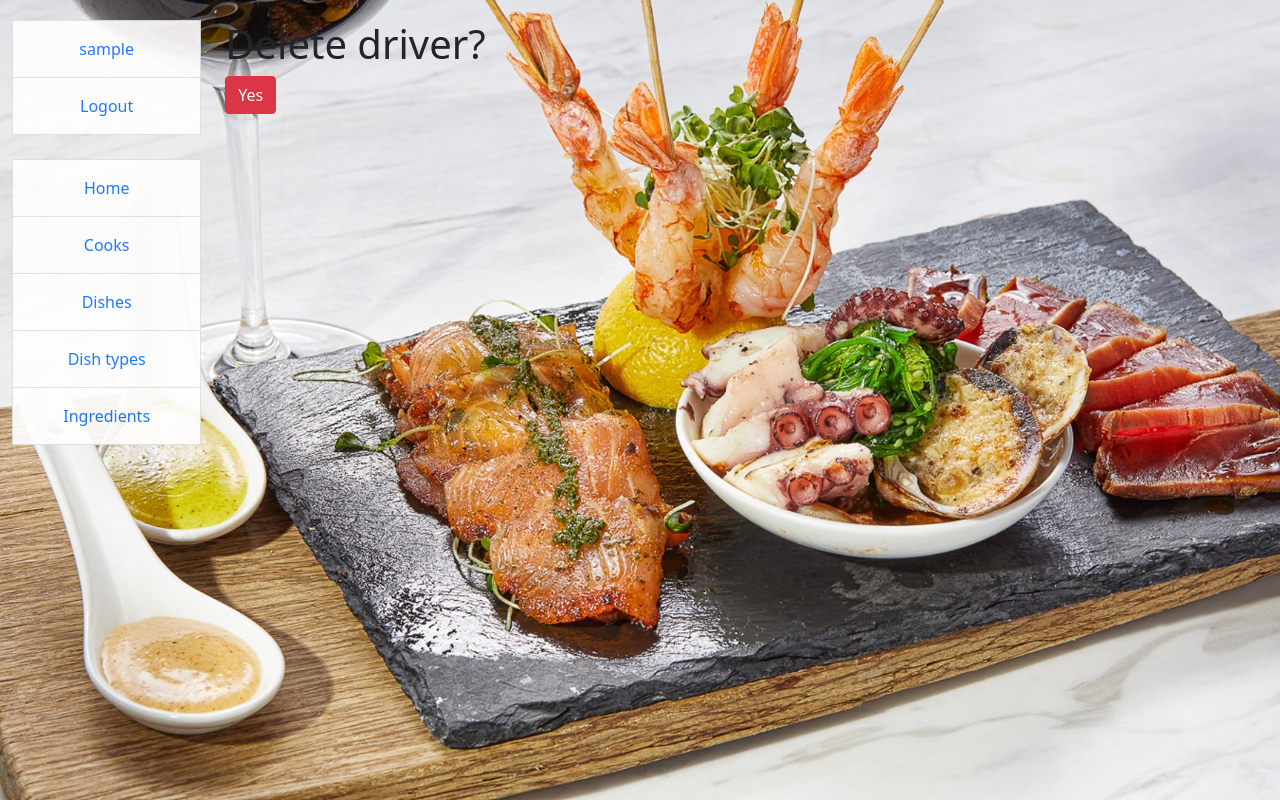
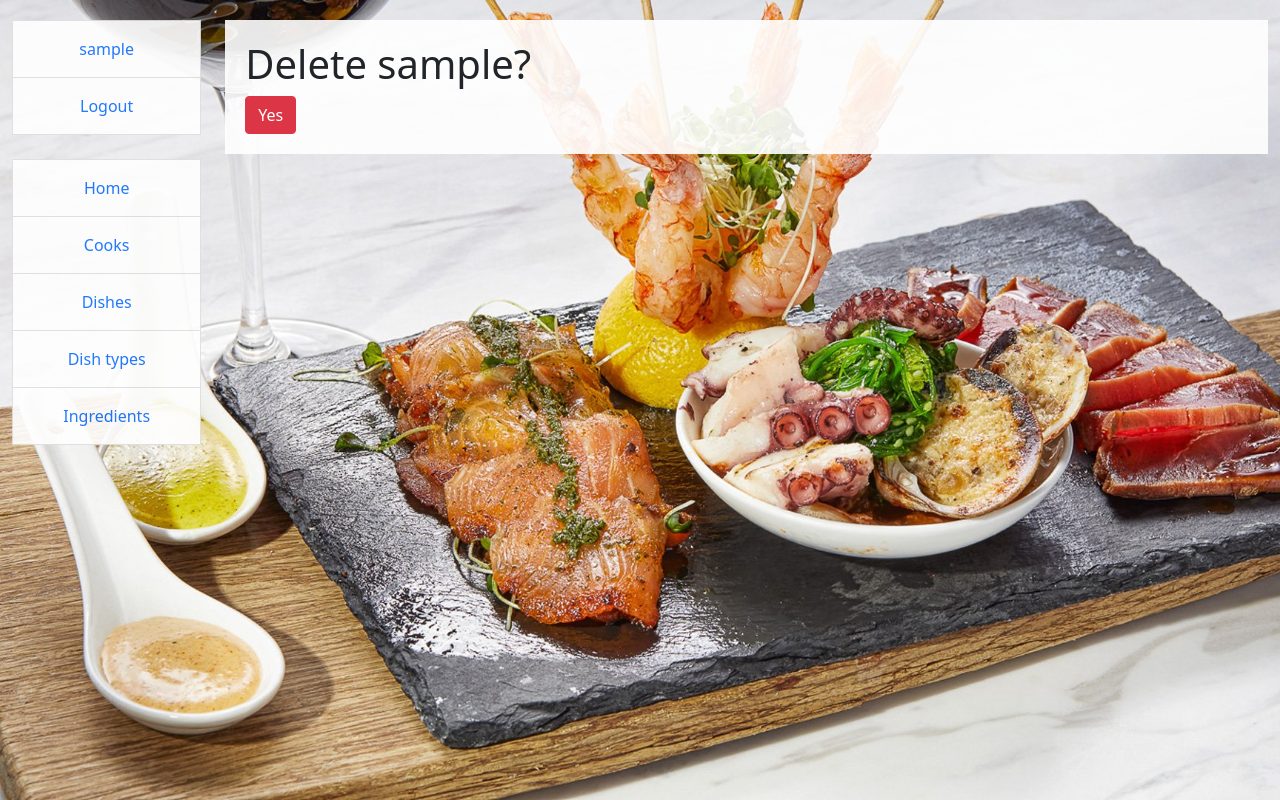
Before and after one commit to Gr1zzZzzly/restaurant-kitchen-service, a Django app: page /cooks/1/delete/ in a window 1280 px wide. Run offline with Django 4.2, Linux system fonts and the light colour scheme; the visitor is signed in with stand-in values (Sample User, id 1); data comes from the database, SQL or seed files in the repository.

Commit message:
change update cook

```diff
--- a/kitchen/forms.py
+++ b/kitchen/forms.py
@@ -39,6 +39,12 @@ class CookForm(UserCreationForm):
         )
 
 
+class CookUpdateExperienceForm(forms.ModelForm):
+    class Meta:
+        model = get_user_model()
+        fields = ["years_of_experience"]
+
+
 class SearchForm(forms.Form):
     title = forms.CharField(
         max_length=255,
--- a/kitchen/views.py
+++ b/kitchen/views.py
@@ -3,7 +3,7 @@ from django.shortcuts import render
 from django.urls import reverse_lazy
 from django.views import generic
 
-from kitchen.forms import DishForm, SearchForm, CookForm, IngredientForm
+from kitchen.forms import DishForm, SearchForm, CookForm, IngredientForm, CookUpdateExperienceForm
 from kitchen.models import Cook, Dish, DishType, Ingredient
 
 
@@ -161,7 +161,7 @@ class CookCreateView(LoginRequiredMixin, generic.CreateView):
 
 class CookUpdateView(LoginRequiredMixin, generic.UpdateView):
     model = Cook
-    form_class = CookForm
+    form_class = CookUpdateExperienceForm
 
 
 class CookDeleteView(LoginRequiredMixin, generic.DeleteView):
--- a/templates/kitchen/cook_confirm_delete.html
+++ b/templates/kitchen/cook_confirm_delete.html
@@ -3,10 +3,12 @@
 {% block title %}<title>Delete {{ cook.username }}</title>{% endblock %}
 
 {% block content %}
-  <h1>Delete driver?</h1>
+  <div class="substrate">
+  <h1>Delete {{ cook.username }}?</h1>
   <form action="" method="post">
     {% csrf_token %}
 
     <input type="submit" value="Yes" class="btn btn-danger">
   </form>
+  </div>
 {% endblock %}
--- a/templates/kitchen/cook_detail.html
+++ b/templates/kitchen/cook_detail.html
@@ -21,8 +21,9 @@
     <p><strong>Is staff:</strong> {{ cook.is_staff }}</p>
 
     <div class="ml-3">
+      {% if cook.dishes.all %}
       <h4>Dishes:</h4>
-      {% if cook.dishes.all %}
+
         <table class="table text-center d-inline-block">
           <tr>
             <th>Name</th>
@@ -40,6 +41,8 @@
         <p>No dishes!</p>
       {% endfor %}
       </table>
+      {% else %}
+        <p>This cook hasn't any dishes</p>
       {% endif %}
     </div>
   </div>
--- a/templates/kitchen/dish_confirm_delete.html
+++ b/templates/kitchen/dish_confirm_delete.html
@@ -3,10 +3,12 @@
 {% block title %}<title>Delete {{ dish.name }}</title>{% endblock %}
 
 {% block content %}
+  <div class="substrate">
   <h1>Delete {{ dish.name }}?</h1>
   <form action="" method="post">
     {% csrf_token %}
 
     <input type="submit" value="Yes" class="btn btn-danger">
   </form>
+  </div>
 {% endblock %}
--- a/templates/kitchen/dishtype_confirm_delete.html
+++ b/templates/kitchen/dishtype_confirm_delete.html
@@ -3,10 +3,12 @@
 {% block title %}<title>Delete {{ dishtype.name }}</title>{% endblock %}
 
 {% block content %}
+  <div class="substrate">
   <h1>Delete {{ dishtype.name }}?</h1>
   <form action="" method="post">
     {% csrf_token %}
 
     <input type="submit" value="Yes" class="btn btn-danger">
   </form>
+  </div>
 {% endblock %}
--- a/templates/kitchen/ingredient_confirm_delete.html
+++ b/templates/kitchen/ingredient_confirm_delete.html
@@ -3,10 +3,12 @@
 {% block title %}<title>Delete {{ ingredient.name }}</title>{% endblock %}
 
 {% block content %}
+  <div class="substrate">
   <h1>Delete {{ ingredient.name }}?</h1>
   <form action="" method="post">
     {% csrf_token %}
 
     <input type="submit" value="Yes" class="btn btn-danger">
   </form>
+  </div>
 {% endblock %}
```
